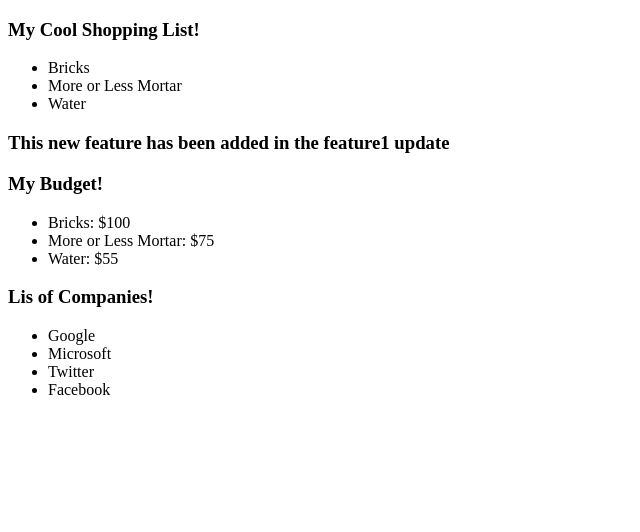
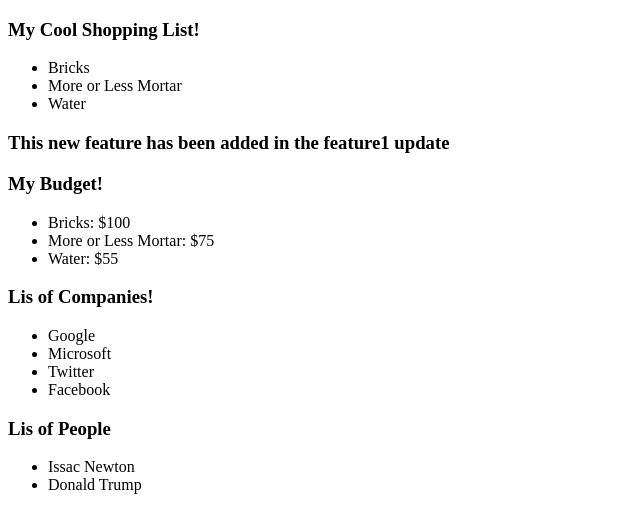
Before and after one commit to sumantabose/git-playground, a plain HTML site: page index.html in a window 1280 px wide. Shown: the whole page, without its empty margins (0-640 px from the left). Drawn offline with Linux system fonts and the light colour scheme.

Commit message:
removed index2

```diff
--- a/index.html
+++ b/index.html
@@ -33,5 +33,13 @@
 				<li>Facebook</li>
 			</ul>
 	</div>
+
+	<h3>Lis of People</h3>
+	<div>
+			<ul>
+				<li>Issac Newton</li>
+				<li>Donald Trump</li>
+			</ul>
+	</div>
 </body>
 </html>
```
Also changed, not shown: index2.html (deleted, +0 -15 lines), 1 other file.
